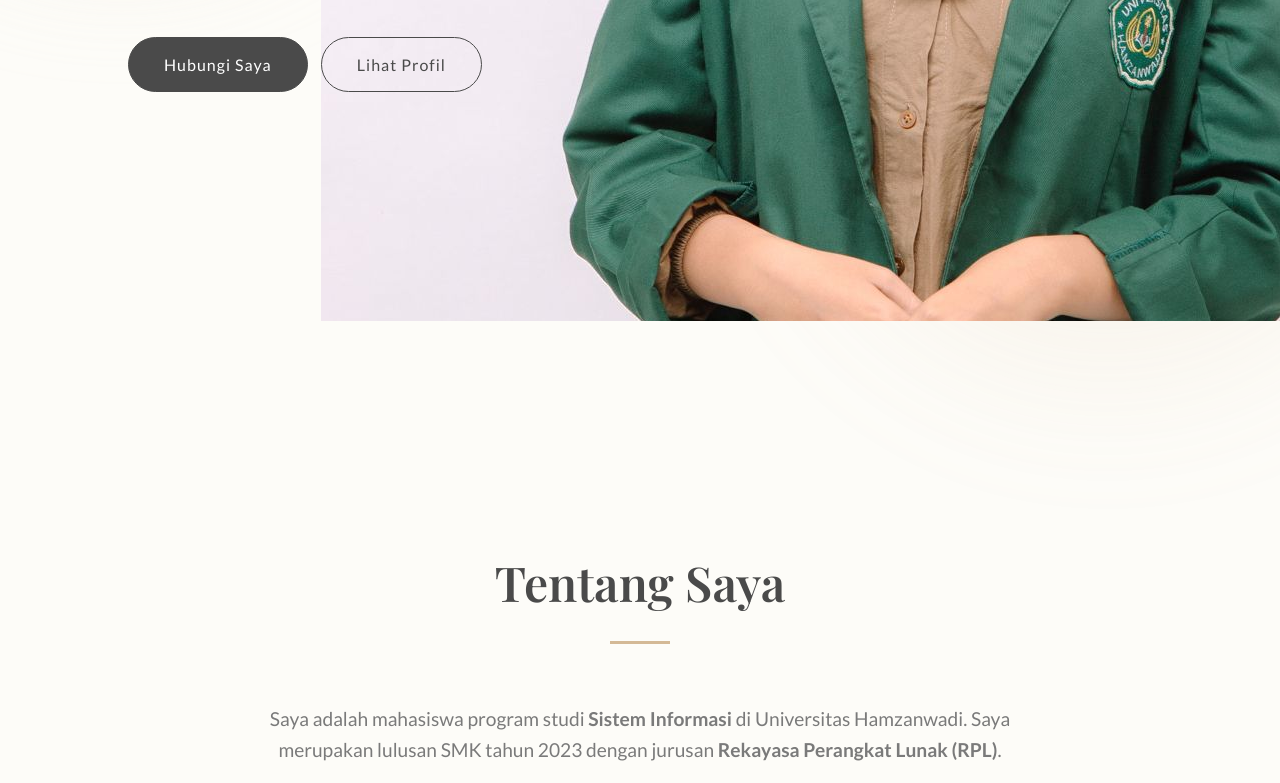
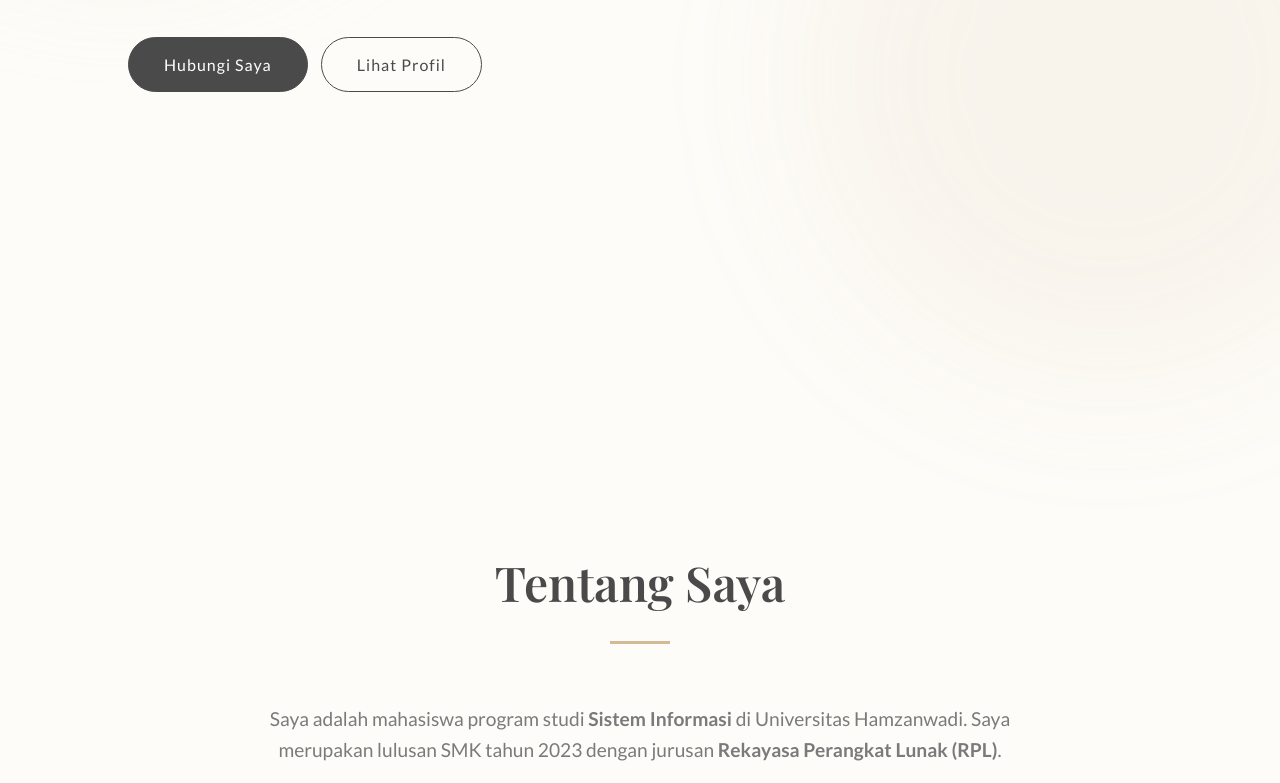
Before and after one commit to olivaaura07/olivaaura07.github.oi, a plain HTML site: page index.html in a window 1280 px wide. Shown: the part 504-1287 px from the top of the page. Drawn offline with nearby package versions, Linux system fonts and the light colour scheme; a web font is replaced by a local one.

Commit message:
index.html

```diff
--- a/index.html
+++ b/index.html
@@ -59,9 +59,8 @@
             </div>
 
             <div class="hero-visual">
-                <div class="profile-image-placeholder">
+                <div class="about-shapes">
                     <!-- FOTO PROFIL -->
-                    <img src="img/foto-almet.jpg" alt="Foto Oliva Aura Hidayat" class="profile-image">
                 </div>
             </div>
         </section>
```
